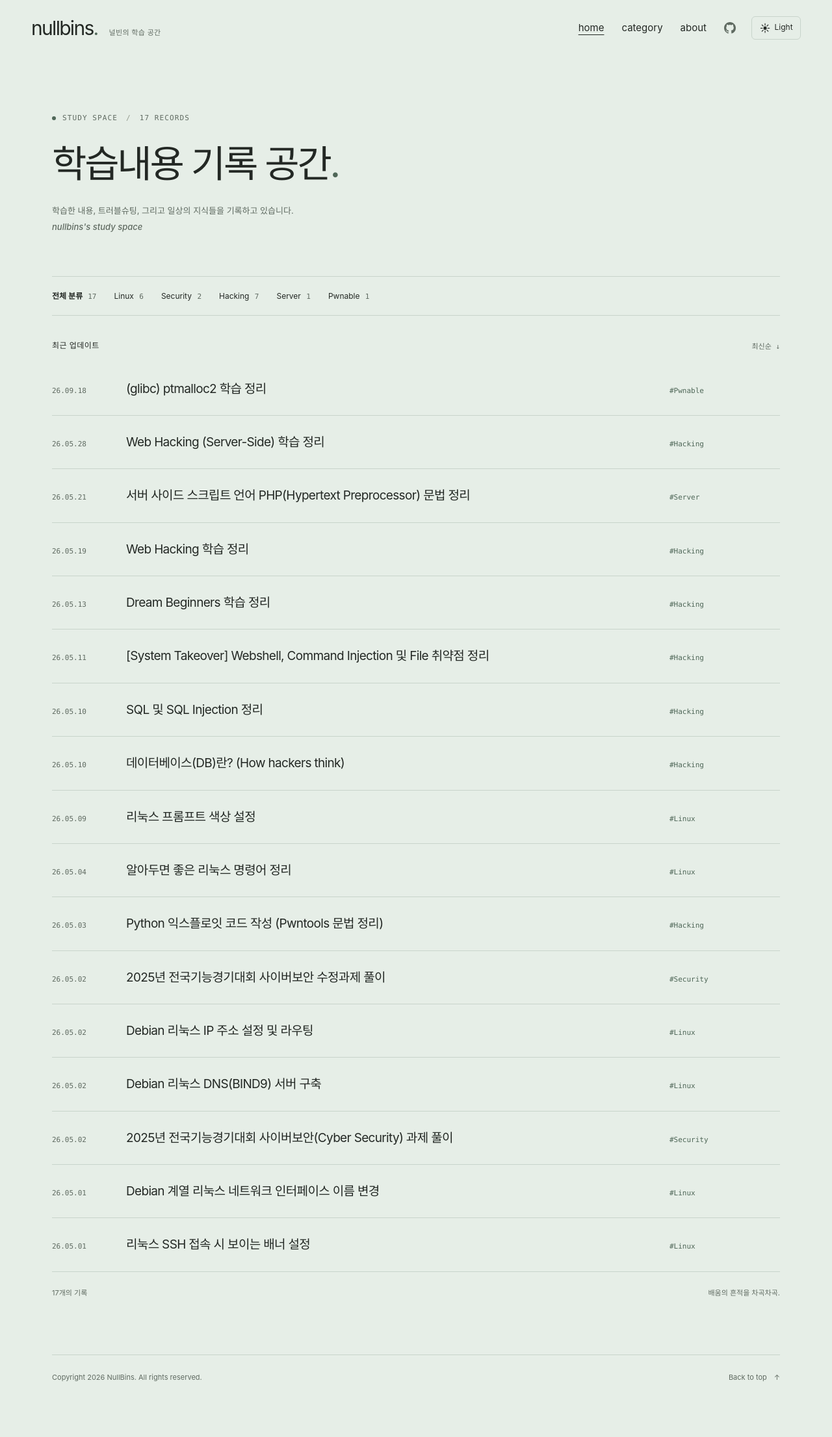
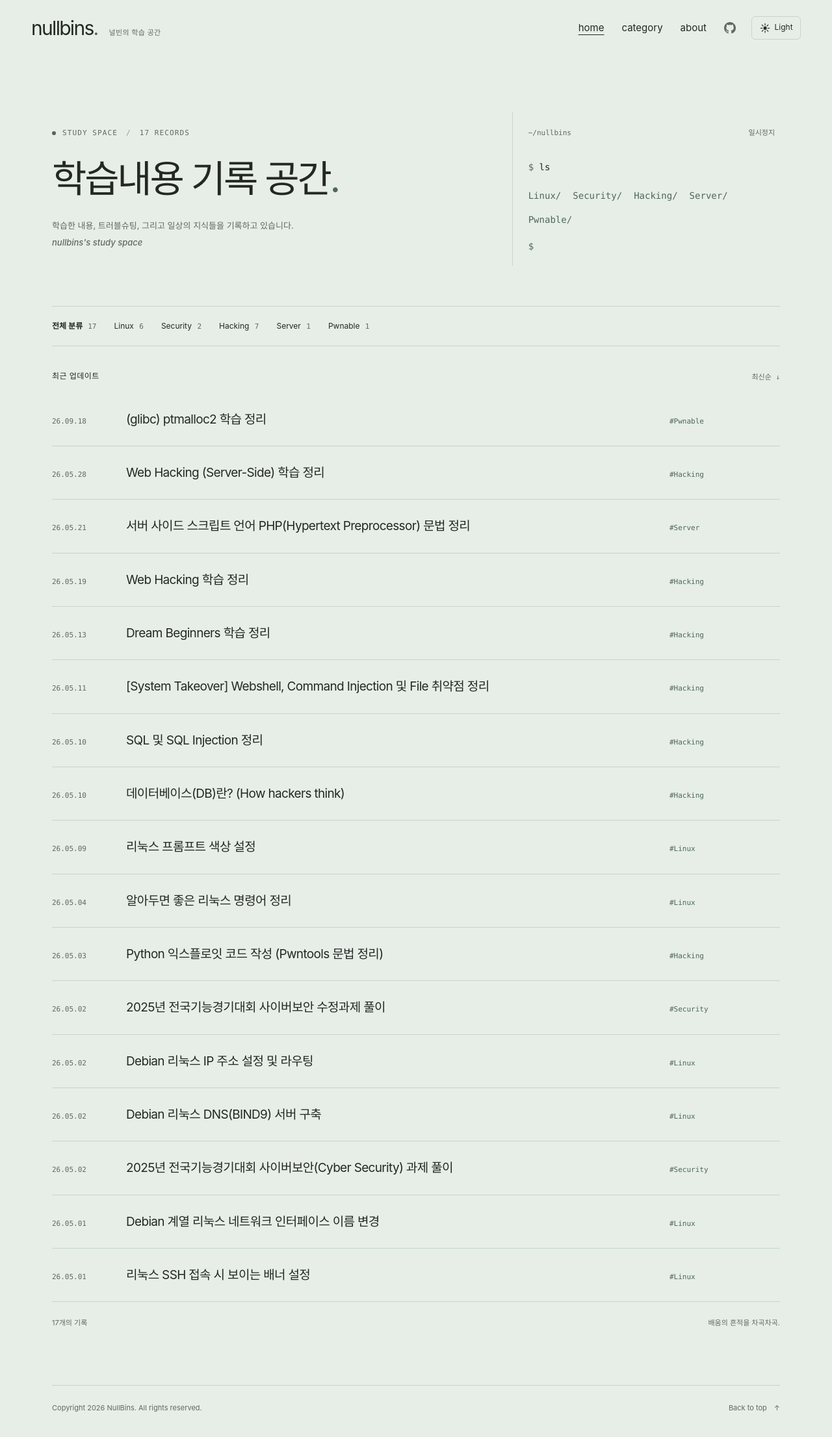
Before and after one commit to NullBins/nullbins.github.io, a Jekyll site: the page built from index.html, in a window 1280 px wide. Shown: the whole page at 65% size. Built offline with Jekyll 4.4.1, drawn with Linux system fonts in a browser that asks for light colours; some web fonts are replaced; before the commit the page ends 2165 px from its top, so only the background shows below that.

Commit message:
fix: refine blog styling

```diff
--- /dev/null
+++ b/_includes/hero-shell.html
@@ -0,0 +1,10 @@
+<div class="hero-shell" data-hero-shell>
+    <div class="hero-shell-bar"><span aria-hidden="true">~/nullbins</span><button class="hero-shell-pause" type="button" aria-label="터미널 애니메이션 일시정지" aria-pressed="false" hidden>일시정지</button></div>
+    <div class="hero-shell-command" aria-hidden="true"><span class="hero-shell-prompt">$</span> <span class="hero-shell-l">l</span><span class="hero-shell-s">s</span><span class="hero-shell-cursor hero-shell-first">█</span></div>
+    <nav class="hero-shell-output" aria-label="터미널 카테고리 목록">
+        {% for category in site.categories %}
+        <a href="{{ '/categories/' | relative_url }}#{{ category[0] | uri_escape }}">{{ category[0] | escape }}<span aria-hidden="true">/</span></a>
+        {% endfor %}
+    </nav>
+    <div class="hero-shell-next" aria-hidden="true"><span class="hero-shell-prompt">$</span> <span class="hero-shell-cursor">█</span></div>
+</div>
--- /dev/null
+++ b/assets/css/hero-shell.css
@@ -0,0 +1,39 @@
+/* Home hero only. Existing palette and other pages are unchanged. */
+.home-page .hero { display: grid; grid-template-columns: minmax(0, 1.6fr) minmax(0, 1fr); column-gap: 48px; align-items: center; }
+.hero-copy { min-width: 0; }
+.hero-shell { min-width: 0; padding: 14px 0 14px 24px; border-left: 1px solid var(--line); font: 14px/1.8 var(--mono); color: var(--ink); }
+.hero-shell-bar { display: flex; justify-content: space-between; align-items: center; gap: 12px; margin-bottom: 22px; color: var(--muted); font-size: 11px; }
+.hero-shell-pause { border: 0; background: transparent; color: var(--muted); font: inherit; cursor: pointer; padding: 8px; min-height: 36px; }
+.hero-shell-pause[hidden] { display: none; }
+.hero-shell-pause:focus-visible { outline: 2px solid var(--accent); outline-offset: 2px; }
+.hero-shell-command, .hero-shell-next { min-height: 28px; white-space: nowrap; }
+.hero-shell-prompt { color: var(--accent); }
+.hero-shell-output { display: flex; flex-wrap: wrap; gap: 4px 18px; margin: 12px 0; }
+.hero-shell-output a { color: var(--accent); overflow-wrap: anywhere; max-width: 100%; padding: 4px 0; }
+.hero-shell-output a:hover { text-decoration: underline; }
+.hero-shell-cursor { font-size: .9em; color: var(--accent); }
+/* Every element keeps its layout space throughout the 15-second cycle. */
+.hero-shell.is-animated .hero-shell-l { animation: shell-l 15s step-end infinite; }
+.hero-shell.is-animated .hero-shell-s { animation: shell-s 15s step-end infinite; }
+.hero-shell.is-animated .hero-shell-output,
+.hero-shell.is-animated .hero-shell-next { animation: shell-output 15s step-end infinite; }
+.hero-shell.is-animated .hero-shell-first { animation: shell-first 15s step-end infinite; }
+.hero-shell.is-animated .hero-shell-cursor { animation: shell-blink 1s step-end infinite; }
+.hero-shell.is-animated .hero-shell-first { animation: shell-first 15s step-end infinite, shell-blink 1s step-end infinite; }
+.hero-shell.is-paused *, .hero-shell:focus-within *, .hero-shell:hover * { animation-play-state: paused !important; }
+@keyframes shell-l { 0%, 93.34% { font-size: 0; } 13.34% { font-size: 1em; } }
+@keyframes shell-s { 0%, 93.34% { font-size: 0; } 17.34% { font-size: 1em; } }
+@keyframes shell-output { 0%, 93.34% { visibility: hidden; } 23.34% { visibility: visible; } }
+@keyframes shell-first { 0%, 93.34% { visibility: visible; } 23.34% { visibility: hidden; } }
+@keyframes shell-blink { 50% { opacity: 0; } }
+@media (max-width: 1000px) {
+    .home-page .hero { grid-template-columns: minmax(0, 1fr); row-gap: 30px; }
+    .hero-shell { padding: 18px 0 0; border-left: 0; border-top: 1px solid var(--line); }
+    .hero-shell-bar { margin-bottom: 12px; }
+}
+@media (pointer: coarse) { .hero-shell-output a, .hero-shell-pause { min-height: 44px; } }
+@media (prefers-reduced-motion: reduce) {
+    .hero-shell * { animation: none !important; }
+    .hero-shell-first, .hero-shell-pause { display: none; }
+}
+@media print { .hero-shell { display: none; } .home-page .hero { display: block; } }
--- /dev/null
+++ b/assets/js/hero-shell.js
@@ -0,0 +1,19 @@
+(function () {
+    'use strict';
+    document.querySelectorAll('[data-hero-shell]').forEach(function (shell) {
+        var button = shell.querySelector('.hero-shell-pause');
+        var motion = window.matchMedia('(prefers-reduced-motion: reduce)');
+        function syncMotion() {
+            shell.classList.toggle('is-animated', !motion.matches);
+            button.hidden = motion.matches;
+        }
+        button.addEventListener('click', function () {
+            var paused = shell.classList.toggle('is-paused');
+            button.setAttribute('aria-pressed', String(paused));
+            button.setAttribute('aria-label', paused ? '터미널 애니메이션 재생' : '터미널 애니메이션 일시정지');
+            button.textContent = paused ? '재생' : '일시정지';
+        });
+        if (motion.addEventListener) motion.addEventListener('change', syncMotion);
+        syncMotion();
+    });
+})();
--- a/index.html
+++ b/index.html
@@ -12,6 +12,8 @@ title: "Home"
     {% include seo.html %}
     <link rel="stylesheet" href="{{ '/assets/css/site.css' | relative_url }}">
     {% include theme.html %}
+    <link rel="stylesheet" href="{{ '/assets/css/hero-shell.css' | relative_url }}">
+    <script defer src="{{ '/assets/js/hero-shell.js' | relative_url }}"></script>
     <script async src="https://www.googletagmanager.com/gtag/js?id=G-GL3JT4KBSB"></script>
     <script>window.dataLayer = window.dataLayer || [];function gtag(){dataLayer.push(arguments);}gtag('js', new Date());gtag('config', 'G-GL3JT4KBSB');</script>
 </head>
@@ -20,9 +22,12 @@ title: "Home"
 {% include header.html %}
 <main id="main" class="container home">
     <section class="hero" aria-labelledby="home-title">
-        <div class="eyebrow"><span class="status-dot" aria-hidden="true"></span> STUDY SPACE <span class="eyebrow-divider">/</span> {{ site.posts.size }} RECORDS</div>
-        <h1 id="home-title">학습내용 기록 공간<span class="heading-dot">.</span></h1>
-        <p>학습한 내용, 트러블슈팅, 그리고 일상의 지식들을 기록하고 있습니다.<br class="desktop-break"> <i><b>nullbins's study space</b></i></p>
+        <div class="hero-copy">
+            <div class="eyebrow"><span class="status-dot" aria-hidden="true"></span> STUDY SPACE <span class="eyebrow-divider">/</span> {{ site.posts.size }} RECORDS</div>
+            <h1 id="home-title">학습내용 기록 공간<span class="heading-dot">.</span></h1>
+            <p>학습한 내용, 트러블슈팅, 그리고 일상의 지식들을 기록하고 있습니다.<br class="desktop-break"> <i><b>nullbins's study space</b></i></p>
+        </div>
+        {% include hero-shell.html %}
     </section>
     <nav class="category-nav" aria-label="분류 (Categories)">
         <a class="category-all" href="/categories/">전체 분류 <span>{{ site.posts.size }}</span></a>
```
